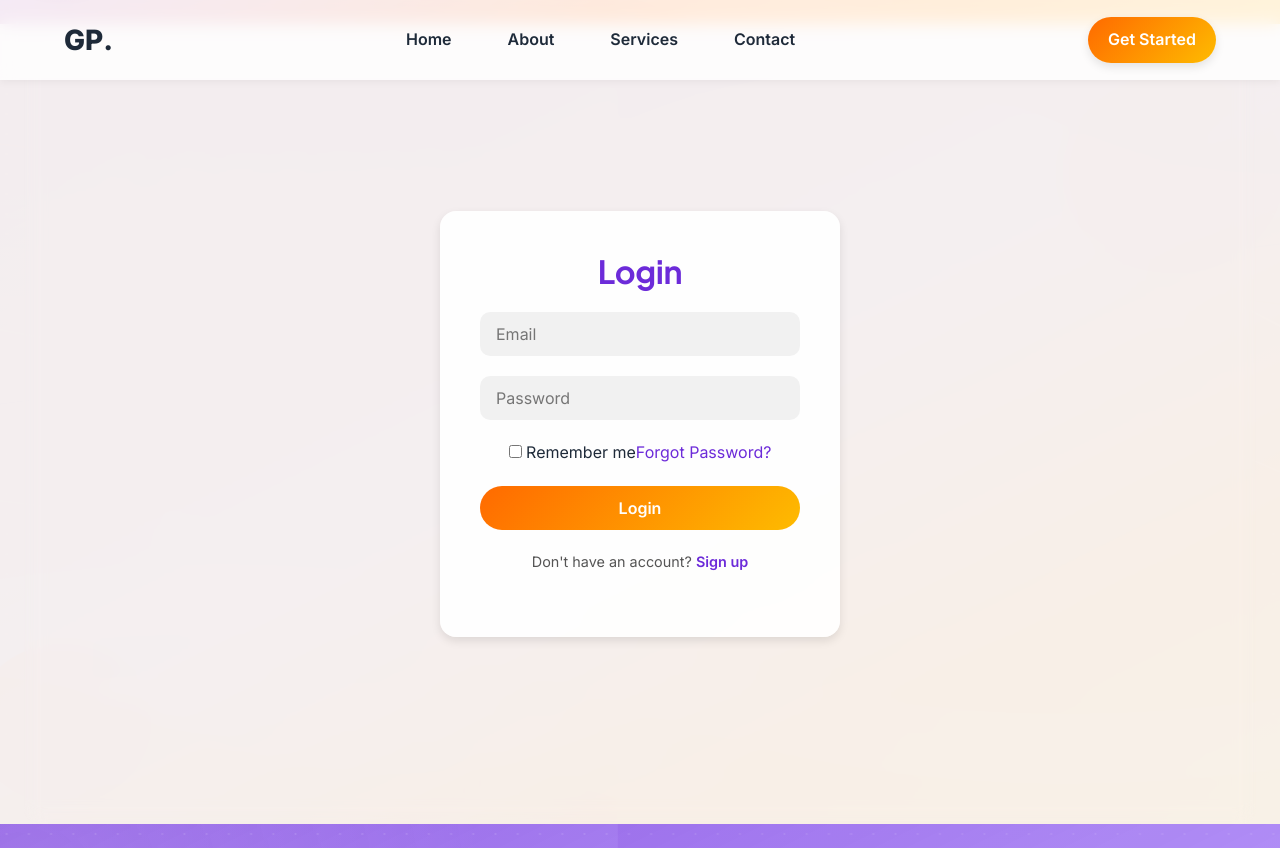
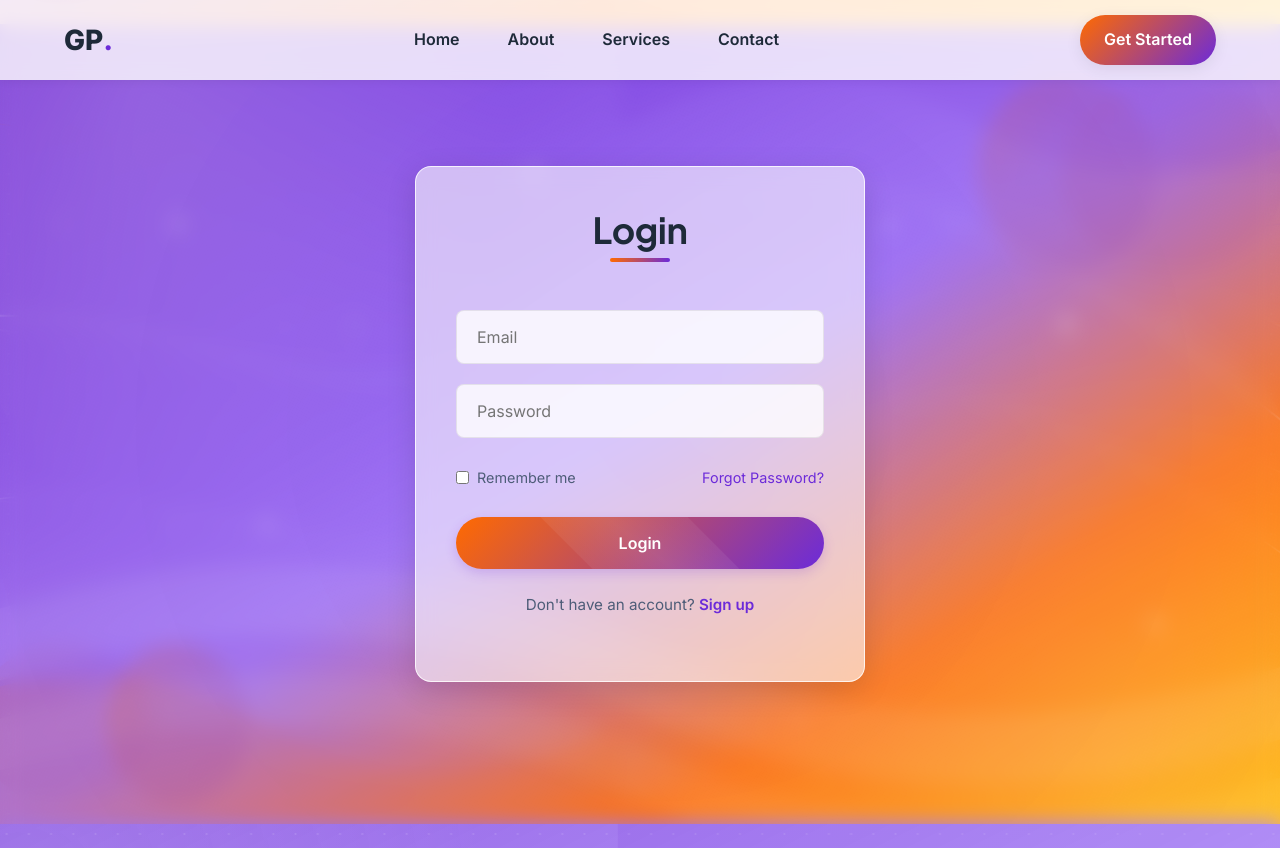
Before and after one commit to TEssarhir/UMI-gestion-stock, a React (Create React App) app in the folder client/: page /login in a window 1280 px wide. Built offline with nearby package versions, Linux system fonts and the light colour scheme.

Commit message:
Enhanced the `css` of the `login` page

```diff
--- a/client/src/css/login.css
+++ b/client/src/css/login.css
@@ -1,69 +1,432 @@
+/* Import the same font as in App.css */
+@import url('https://fonts.googleapis.com/css2?family=Inter:wght@300;400;500;600;700;800&family=Plus+Jakarta+Sans:wght@400;500;600;700;800&display=swap');
+
+/* Root variables to match App.css */
+:root {
+  --primary-color: #6c2bd9;
+  --primary-light: #8e5cf7;
+  --primary-dark: #5325a5;
+  --secondary-color: #ff6a00;
+  --secondary-light: #ff8c33;
+  --secondary-dark: #cc5500;
+  --accent-color: #00d2ff;
+  --text-primary: #1e2a39;
+  --text-secondary: #4e5d78;
+  --text-tertiary: #8a94a6;
+  --bg-primary: #ffffff;
+  --bg-secondary: #f8f9fc;
+  --bg-tertiary: #eef1f8;
+  --bg-card: #ffffff;
+  --border-color: rgba(0, 0, 0, 0.08);
+  --shadow-sm: 0 2px 8px rgba(0, 0, 0, 0.05);
+  --shadow-md: 0 4px 16px rgba(0, 0, 0, 0.08);
+  --shadow-lg: 0 8px 30px rgba(0, 0, 0, 0.12);
+  --radius-sm: 4px;
+  --radius-md: 8px;
+  --radius-lg: 16px;
+  --radius-xl: 24px;
+  --radius-full: 9999px;
+  --transition: all 0.3s ease;
+
+  /* Glass effect values */
+  --glass-bg-light: rgba(255, 255, 255, 0.6);
+  --glass-bg-dark: rgba(26, 34, 52, 0.7);
+  --glass-border-light: rgba(255, 255, 255, 0.8);
+  --glass-border-dark: rgba(255, 255, 255, 0.08);
+  --glass-blur: 10px;
+}
+
+/* Dark mode variables */
+.dark-mode {
+  --primary-color: #9d6eff;
+  --primary-light: #b392ff;
+  --primary-dark: #7c4dff;
+  --secondary-color: #ff8c33;
+  --secondary-light: #ffa866;
+  --secondary-dark: #e67300;
+  --text-primary: #f8f9fc;
+  --text-secondary: #d1d5db;
+  --text-tertiary: #9ca3af;
+  --bg-primary: #121825;
+  --bg-secondary: #1a2234;
+  --bg-tertiary: #232e45;
+  --bg-card: #1a2234;
+  --border-color: rgba(255, 255, 255, 0.08);
+  --shadow-sm: 0 2px 8px rgba(0, 0, 0, 0.2);
+  --shadow-md: 0 4px 16px rgba(0, 0, 0, 0.3);
+  --shadow-lg: 0 8px 30px rgba(0, 0, 0, 0.4);
+}
+
+/* ===== Login Section ===== */
 .login-section {
   display: flex;
   justify-content: center;
   align-items: center;
-    height: 100vh;
-    background-color: rgba(248, 244, 240, 0.95);
+  min-height: 100vh;
+  padding: 2rem 1rem;
+  position: relative;
+  overflow: hidden;
+
+  /* Background with SVG */
+  background: url('../svg/background.svg') no-repeat center center;
+  background-size: cover;
+  background-attachment: fixed;
 }
 
+/* Animated shapes background for login page */
+.login-section::before {
+  content: '';
+  position: absolute;
+  top: -50%;
+  left: -50%;
+  width: 200%;
+  height: 200%;
+  background: radial-gradient(circle, rgba(108,43,217,0.05) 0%, rgba(255,106,0,0.03) 50%, rgba(0,210,255,0.02) 100%);
+  z-index: -1;
+  animation: rotate 60s linear infinite;
+}
+
+@keyframes rotate {
+  0% {
+    transform: rotate(0deg);
+  }
+  100% {
+    transform: rotate(360deg);
+  }
+}
+
+/* Login container with glassmorphism */
 .login-container {
-    background: rgba(255, 255, 255, 0.9);
-    padding: 40px;
-    border-radius: 16px;
-    box-shadow: 0 4px 10px rgba(0, 0, 0, 0.1);
+  background: var(--glass-bg-light);
+  backdrop-filter: blur(var(--glass-blur));
+  border: 1px solid var(--glass-border-light);
+  border-radius: var(--radius-lg);
+  box-shadow: var(--shadow-lg);
+  padding: 2.5rem;
+  width: 100%;
+  max-width: 450px;
   text-align: center;
-    max-width: 400px;
-    width: 100%;
+  transition: var(--transition);
+  animation: fadeInUp 0.8s ease-out forwards;
+  position: relative;
+  overflow: hidden;
+}
+
+.dark-mode .login-container {
+  background: var(--glass-bg-dark);
+  border: 1px solid var(--glass-border-dark);
+}
+
+/* Subtle gradient hover effect */
+.login-container::after {
+  content: '';
+  position: absolute;
+  top: 0;
+  right: 0;
+  bottom: 0;
+  left: 0;
+  background: linear-gradient(135deg, rgba(108,43,217,0.05) 0%, rgba(255,106,0,0.05) 100%);
+  opacity: 0;
+  transition: opacity 0.5s ease;
+  pointer-events: none;
+  z-index: -1;
+}
+
+.login-container:hover::after {
+  opacity: 1;
 }
 
 .login-container h2 {
-    font-size: 2rem;
-    color: #6c2bd9;
-    margin-bottom: 20px;
+  font-family: 'Plus Jakarta Sans', sans-serif;
+  color: var(--text-primary);
+  font-size: 2.25rem;
+  font-weight: 700;
+  margin-bottom: 1.5rem;
+  position: relative;
+  display: inline-block;
 }
 
+.login-container h2::after {
+  content: '';
+  position: absolute;
+  bottom: -8px;
+  left: 50%;
+  transform: translateX(-50%);
+  width: 60px;
+  height: 4px;
+  background: linear-gradient(to right, var(--secondary-color), var(--primary-color));
+  border-radius: var(--radius-full);
+}
+
+/* Enhanced form styles */
 .login-form {
   display: flex;
   flex-direction: column;
-    gap: 20px;
+  gap: 1.25rem;
+  margin: 2rem 0 1.5rem;
 }
 
 .login-form input {
-    padding: 12px 16px;
-    border: none;
-    border-radius: 10px;
-    background: rgba(0, 0, 0, 0.05);
-    color: #1e2a39;
+  background: rgba(255, 255, 255, 0.8);
+  border: 1px solid var(--border-color);
+  border-radius: var(--radius-md);
+  padding: 1rem 1.25rem;
+  font-family: 'Inter', sans-serif;
   font-size: 1rem;
+  color: var(--text-primary);
+  transition: var(--transition);
+}
+
+.dark-mode .login-form input {
+  background: rgba(26, 34, 52, 0.8);
+  color: var(--text-primary);
+  border-color: var(--border-color);
+}
+
+.login-form input:focus {
+  outline: none;
+  border-color: var(--primary-color);
+  box-shadow: 0 0 0 3px rgba(108, 43, 217, 0.15);
+  transform: translateY(-1px);
+}
+
+.login-options {
+  display: flex;
+  justify-content: space-between;
+  align-items: center;
+  margin: 0.5rem 0;
+  font-size: 0.9rem;
+}
+
+.login-options label {
+  display: flex;
+  align-items: center;
+  color: var(--text-secondary);
+  cursor: pointer;
+  user-select: none;
+}
+
+.login-options input[type="checkbox"] {
+  margin-right: 0.5rem;
+  accent-color: var(--primary-color);
+}
+
+.login-options .forgot-link {
+  color: var(--primary-color);
+  text-decoration: none;
+  transition: var(--transition);
+}
+
+.login-options .forgot-link:hover {
+  color: var(--primary-dark);
+  text-decoration: underline;
 }
 
 .login-form button {
-    background: linear-gradient(135deg, #ff6a00, #febb00);
-    color: #fff;
+  background: linear-gradient(135deg, var(--secondary-color), var(--primary-color));
+  color: white;
   border: none;
-    padding: 12px;
-    border-radius: 30px;
+  border-radius: var(--radius-full);
+  padding: 1rem;
+  font-size: 1rem;
   font-weight: 600;
   cursor: pointer;
-    transition: background 0.3s ease, transform 0.3s ease;
+  transition: transform 0.3s ease, box-shadow 0.3s ease;
+  box-shadow: 0 4px 12px rgba(108, 43, 217, 0.2);
+  position: relative;
+  overflow: hidden;
+}
+
+.login-form button::after {
+  content: '';
+  position: absolute;
+  top: -50%;
+  left: -50%;
+  width: 200%;
+  height: 200%;
+  background: linear-gradient(
+    to bottom right,
+    rgba(255, 255, 255, 0) 0%,
+    rgba(255, 255, 255, 0.1) 50%,
+    rgba(255, 255, 255, 0) 100%
+  );
+  transform: rotate(45deg);
+  transition: all 0.5s ease;
 }
 
 .login-form button:hover {
-    transform: scale(1.05);
+  transform: translateY(-3px);
+  box-shadow: 0 6px 20px rgba(108, 43, 217, 0.3);
+}
+
+.login-form button:hover::after {
+  left: 100%;
+  top: 100%;
+}
+
+.login-form button:disabled {
+  background: #ccc;
+  cursor: not-allowed;
+  box-shadow: none;
+  transform: none;
 }
 
 .signup-link {
-    margin-top: 20px;
-    font-size: 0.9rem;
-    color: #555;
+  margin-top: 1.5rem;
+  font-size: 0.95rem;
+  color: var(--text-secondary);
 }
 
 .signup-link a {
-    color: #6c2bd9;
+  color: var(--primary-color);
+  font-weight: 600;
   text-decoration: none;
-    font-weight: 600;
+  transition: var(--transition);
 }
 
 .signup-link a:hover {
+  color: var(--primary-dark);
   text-decoration: underline;
 }
+
+/* Error message styling */
+.error-message {
+  background-color: rgba(239, 68, 68, 0.1);
+  border-left: 4px solid #ef4444;
+  color: #dc2626;
+  padding: 0.75rem 1rem;
+  border-radius: var(--radius-md);
+  font-size: 0.95rem;
+  margin-bottom: 1.25rem;
+  text-align: left;
+  animation: fadeIn 0.3s ease-out;
+}
+
+@keyframes fadeIn {
+  from { opacity: 0; }
+  to { opacity: 1; }
+}
+
+@keyframes fadeInUp {
+  from {
+    opacity: 0;
+    transform: translateY(20px);
+  }
+  to {
+    opacity: 1;
+    transform: translateY(0);
+  }
+}
+
+/* Make sure the sticky header matches main page styles */
+.sticky-header {
+  position: fixed;
+  top: 0;
+  left: 0;
+  width: 100%;
+  background-color: rgba(255, 255, 255, 0.8);
+  backdrop-filter: blur(8px);
+  z-index: 1000;
+  transition: var(--transition);
+  box-shadow: var(--shadow-sm);
+}
+
+.dark-mode .sticky-header {
+  background-color: rgba(18, 24, 37, 0.8);
+}
+
+.nav-container {
+  max-width: 1200px;
+  height: 80px;
+  margin: 0 auto;
+  padding: 0 1.5rem;
+  display: flex;
+  justify-content: space-between;
+  align-items: center;
+}
+
+.logo {
+  font-size: 1.75rem;
+  font-weight: 800;
+  color: var(--text-primary);
+}
+
+.logo span {
+  color: var(--primary-color);
+}
+
+.nav-links {
+  display: flex;
+  list-style: none;
+  gap: 1.5rem;
+}
+
+.nav-links li a {
+  color: var(--text-primary);
+  font-weight: 600;
+  text-decoration: none;
+  padding: 0.5rem 0.75rem;
+  transition: var(--transition);
+}
+
+.nav-links li a:hover {
+  color: var(--primary-color);
+}
+
+.btn {
+  position: relative;
+  background: linear-gradient(135deg, var(--secondary-color), var(--primary-color));
+  color: white;
+  text-decoration: none;
+  padding: 0.75rem 1.5rem;
+  border-radius: var(--radius-full);
+  font-weight: 600;
+  box-shadow: var(--shadow-md);
+  transition: transform 0.3s ease, box-shadow 0.3s ease;
+}
+
+.btn:hover {
+  transform: translateY(-2px);
+  box-shadow: var(--shadow-lg);
+  color: white;
+}
+
+/* Responsive styles */
+@media screen and (max-width: 768px) {
+  .login-container {
+    padding: 2rem 1.5rem;
+    max-width: 100%;
+    margin: 0 1rem;
+  }
+
+  .nav-links {
+    display: none;
+  }
+
+  .sticky-header {
+    height: auto;
+    padding: 0.75rem 0;
+  }
+
+  .nav-container {
+    height: auto;
+    padding: 0.5rem 1rem;
+  }
+
+  .btn {
+    padding: 0.5rem 1rem;
+    font-size: 0.9rem;
+  }
+}
+
+@media screen and (max-width: 480px) {
+  .login-options {
+    flex-direction: column;
+    align-items: flex-start;
+    gap: 0.75rem;
+  }
+
+  .login-container h2 {
+    font-size: 1.75rem;
+  }
+}
```
Lines whose indentation alone changed are shown as unchanged.
